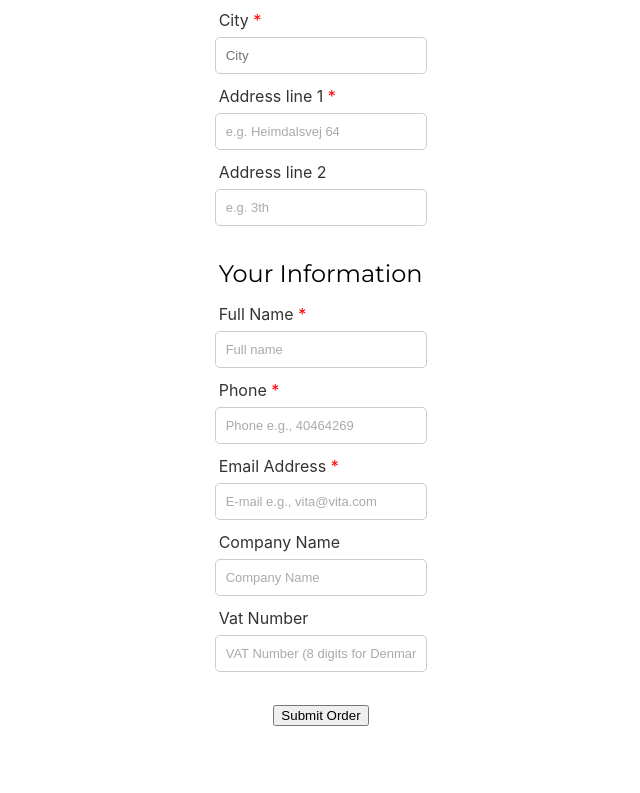
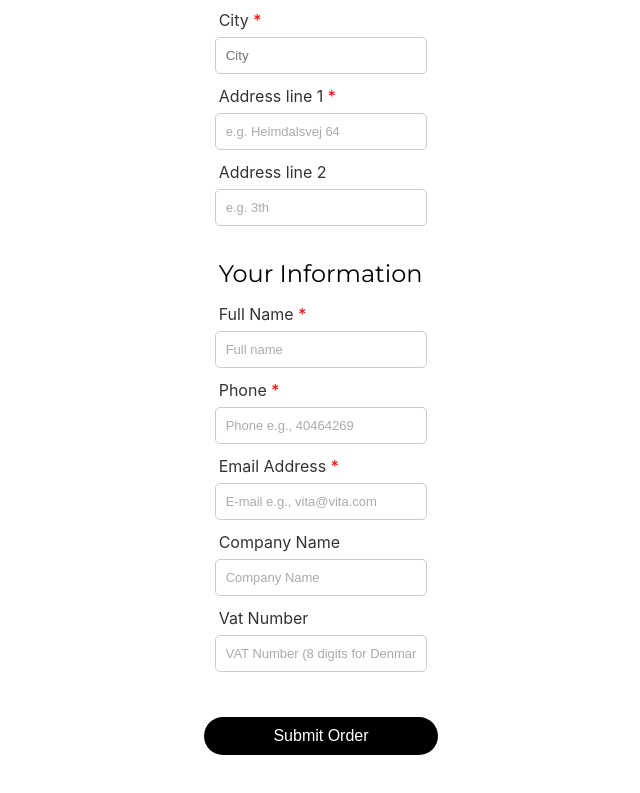
Before and after one commit to yukarasan/vita, a React (Vite) app: page /checkout in a window 1280 px wide. Shown: the part 687-1480 px from the top of the page, without its empty margins (319-959 px from the left). Before the commit the page ends 1453 px from the top, so only its background shows below. Built offline with nearby package versions, Linux system fonts and the light colour scheme.

Commit message:
checkout css

```diff
--- /dev/null
+++ b/src/components/checkout/Checkout.css
@@ -0,0 +1,18 @@
+.submit-order-btn {
+    background-color: black;
+    color: white;
+    padding: 10px 20px;
+    border: none;
+    border-radius: 20px; /* This will give it rounded corners */
+    font-size: 16px;
+    cursor: pointer;
+    outline: none;
+    margin-top: 15px; /* Adjust as needed for spacing */
+    width: 100%; /* Make the button expand to the container width */
+    box-sizing: border-box; /* Make sure padding doesn't affect the total width */
+    transition: background-color 0.3s ease; /* Smooth transition for hover effect */
+  }
+
+  .submit-order-btn:hover {
+    background-color: #333; /* Slightly lighter black on hover */
+  }
--- a/src/components/checkout/Checkout.tsx
+++ b/src/components/checkout/Checkout.tsx
@@ -1,10 +1,9 @@
 import { useState } from 'react';
 import { DeliveryAddress } from '../delivery_address/DeliveryAddress';
-
 import { useNavigate } from 'react-router-dom';
+import "./Checkout.css";
 
 const Checkout = () => {
-  // const history = useHistory(); // For React Router v5
   const navigate = useNavigate(); // v6
   const [orderSubmitted, setOrderSubmitted] = useState(false);
 
```
